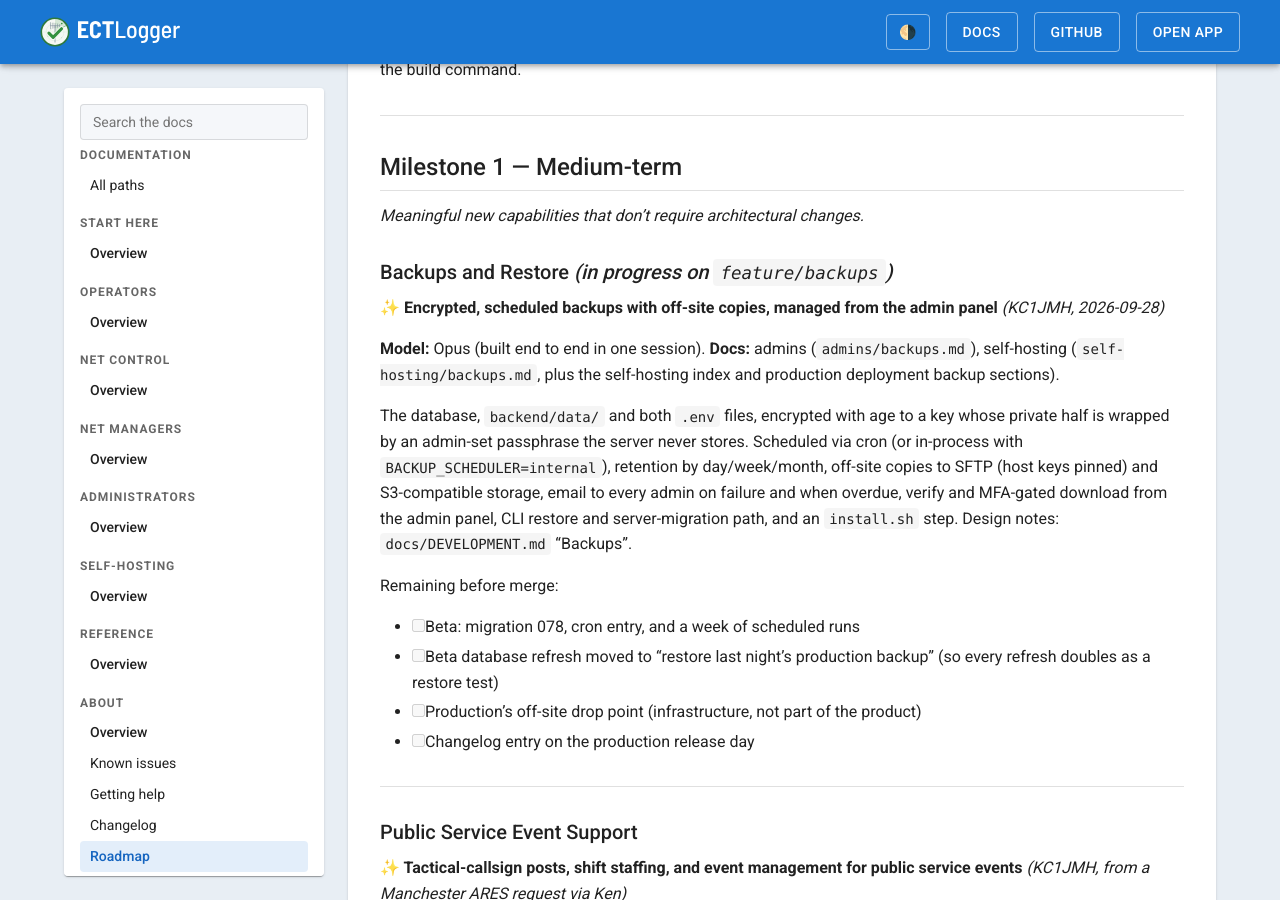
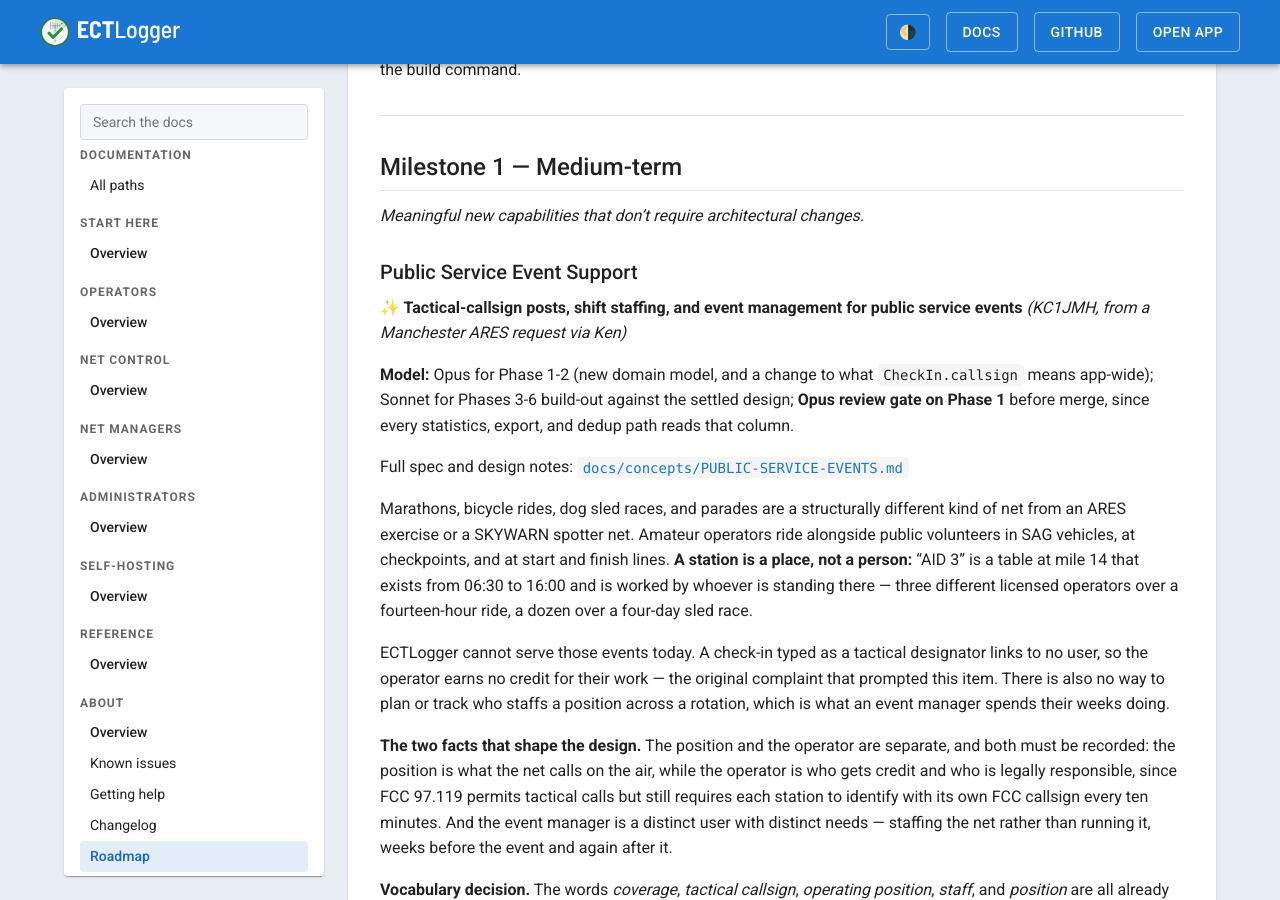
Before and after one commit to bradbrownjr/ectlogger, a Jekyll site: the page built from docs/ROADMAP.md, in a window 1280 px wide and 900 px high, scrolled down 6278 px. Built offline with Jekyll 4.4.1, drawn with Linux system fonts in a browser that asks for light colours; comment, search, counter and statistics services are not loaded.

Commit message:
Backups: changelog entry for release, remove shipped roadmap item
Co-Authored-By: Claude Opus 5.5 <noreply@anthropic.com>
Claude-Session: https://claude.ai/code/session_01Dz2y8UqRYDV67EQZaZUje3

```diff
--- a/docs/ROADMAP.md
+++ b/docs/ROADMAP.md
@@ -207,23 +207,6 @@ Then a `/etc/sudoers.d/ectlogger-teams` granting the same five verbs the existin
 ## Milestone 1 — Medium-term
 
 *Meaningful new capabilities that don't require architectural changes.*
-
-### Backups and Restore *(in progress on `feature/backups`)*
-
-**✨ Encrypted, scheduled backups with off-site copies, managed from the admin panel** *(KC1JMH, 2026-09-28)*
-
-**Model:** Opus (built end to end in one session).
-**Docs:** admins (`admins/backups.md`), self-hosting (`self-hosting/backups.md`, plus the self-hosting index and production deployment backup sections).
-
-The database, `backend/data/` and both `.env` files, encrypted with age to a key whose private half is wrapped by an admin-set passphrase the server never stores. Scheduled via cron (or in-process with `BACKUP_SCHEDULER=internal`), retention by day/week/month, off-site copies to SFTP (host keys pinned) and S3-compatible storage, email to every admin on failure and when overdue, verify and MFA-gated download from the admin panel, CLI restore and server-migration path, and an `install.sh` step. Design notes: `docs/DEVELOPMENT.md` "Backups".
-
-Remaining before merge:
-- [ ] Beta: migration 078, cron entry, and a week of scheduled runs
-- [ ] Beta database refresh moved to "restore last night's production backup" (so every refresh doubles as a restore test)
-- [ ] Production's off-site drop point (infrastructure, not part of the product)
-- [ ] Changelog entry on the production release day
-
----
 
 ### Public Service Event Support
 
```
Also changed, not shown: docs/CHANGELOG.md (+2 -0 lines), frontend/src/changelog.json.
